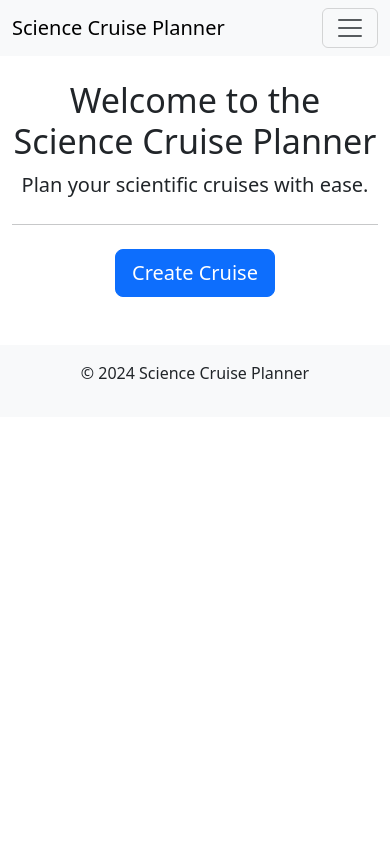
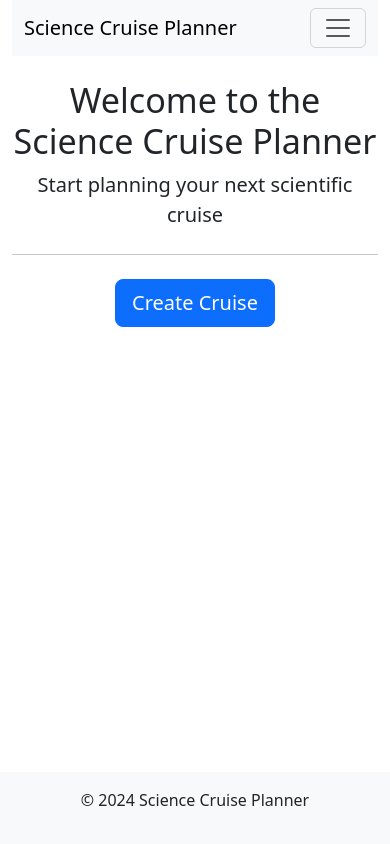
Before and after one commit to hebjornberg/cruise-preparation, a Django app: page / in a window 390 px wide. Run offline with Django 4.2, Linux system fonts and the light colour scheme.

Commit message:
Make page responsive

```diff
--- a/cruise/static/css/style.css
+++ b/cruise/static/css/style.css
@@ -1,18 +1,21 @@
-body {
+/** body {
     font-family: Arial, sans-serif;
     background-color: #f8f9fa;
+    display: flex;
+    flex-direction: column;
+    min-height: 100vh;
+    margin: 0;
 }
 
 header .navbar {
     margin-bottom: 20px;
 }
 
+main {
+    flex: 1 0 auto;
+}
+
 footer {
     background-color: #343a40;
-    color: #ffffff;
-    padding: 15px 0;
-}
-
-footer p {
-    margin: 0;
-}
+    color: #000000;
+} **/
--- a/cruise/templates/home.html
+++ b/cruise/templates/home.html
@@ -1,11 +1,11 @@
 {% extends 'base.html' %}
 
-{% block title %}Home - Science Cruise Planner{% endblock %}
+{% block title %}Science Cruise Planner{% endblock %}
 
 {% block content %}
 <div class="jumbotron text-center">
     <h1 class="display-4">Welcome to the Science Cruise Planner</h1>
-    <p class="lead">Plan your scientific cruises with ease.</p>
+    <p class="lead">Start planning your next scientific cruise</p>
     <hr class="my-4">
     <a class="btn btn-primary btn-lg" href="{% url 'create_cruise' %}" role="button">Create Cruise</a>
 </div>
--- a/templates/base.html
+++ b/templates/base.html
@@ -1,3 +1,5 @@
+{% load static %}
+
 <!DOCTYPE html>
 <html lang="en">
 <head>
@@ -7,18 +9,19 @@
     <!-- Bootstrap CSS -->
     <link href="https://cdn.jsdelivr.net/npm/bootstrap@5.3.0/dist/css/bootstrap.min.css" rel="stylesheet">
     <!-- Custom CSS -->
-    {% block extra_css %}{% endblock %}
+    <link rel="stylesheet" href="{% static 'css/style.css' %}">
 </head>
 <body>
-    <header>
+    <div class="d-flex flex-column min-vh-100">
+    <header class="container-fluid">
         <nav class="navbar navbar-expand-lg navbar-light bg-light">
-            <div class="container">
+            <div class="container-fluid">
                 <a class="navbar-brand" href="{% url 'home' %}">Science Cruise Planner</a>
                 <button class="navbar-toggler" type="button" data-bs-toggle="collapse" data-bs-target="#navbarNav" aria-controls="navbarNav" aria-expanded="false" aria-label="Toggle navigation">
                     <span class="navbar-toggler-icon"></span>
                 </button>
                 <div class="collapse navbar-collapse" id="navbarNav">
-                    <ul class="navbar-nav">
+                    <ul class="navbar-nav me-auto mb-2 mb-lg-0">
                         <li class="nav-item">
                             <a class="nav-link" href="{% url 'home' %}">Home</a>
                         </li>
@@ -47,13 +50,13 @@
         </nav>
     </header>
 
-    <main class="container mt-4">
+    <main class="container mt-4 flex-grow-1">
         {% block content %}
         <!-- Content from child templates will be inserted here -->
         {% endblock %}
     </main>
 
-    <footer class="mt-5 py-3 bg-light">
+    <footer class="mt-5 py-3 bg-light container-fluid">
         <div class="container text-center">
             <p>&copy; {% now "Y" %} Science Cruise Planner</p>
         </div>
@@ -63,5 +66,6 @@
     <script src="https://cdn.jsdelivr.net/npm/bootstrap@5.3.0/dist/js/bootstrap.bundle.min.js"></script>
     <!-- Custom JavaScript -->
     {% block extra_js %}{% endblock %}
+</div>
 </body>
 </html>
```
